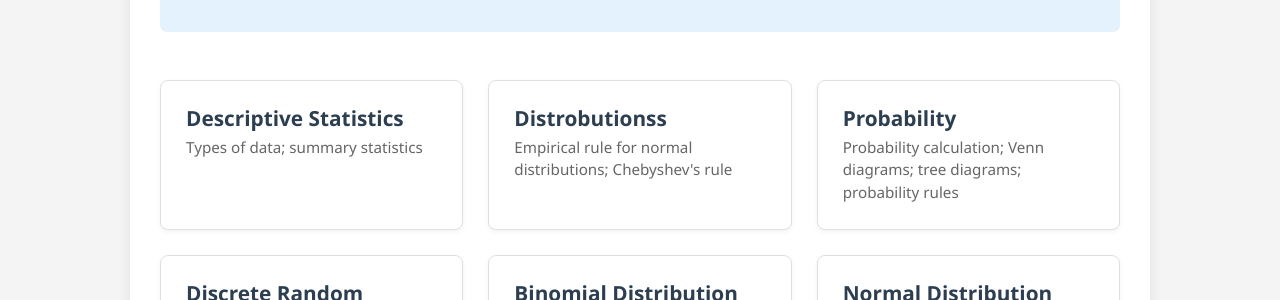
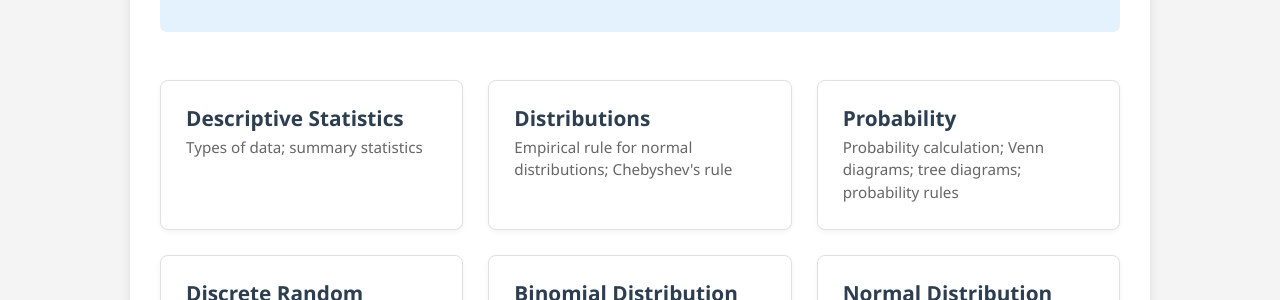
Before and after one commit to probe973/eco-4001b, a Jekyll site: the page built from index.md, in a window 1280 px wide. Shown: the part 416-716 px from the top of the page. Built offline with Jekyll 4.4.1, drawn with Linux system fonts in a browser that asks for light colours.

Commit message:
Update index.md

```diff
--- a/index.md
+++ b/index.md
@@ -25,7 +25,7 @@ They will provide you with the chance to practice questions on areas of statisti
     <a href="{{ "/distributions/" | relative_url }}" class="card">
         <div class="card-content">
             <div class="card-text">
-                <h3>Distrobutionss</h3>
+                <h3>Distributions</h3>
                 <p>Empirical rule for normal distributions; Chebyshev's rule</p>
             </div>
         </div>
```
